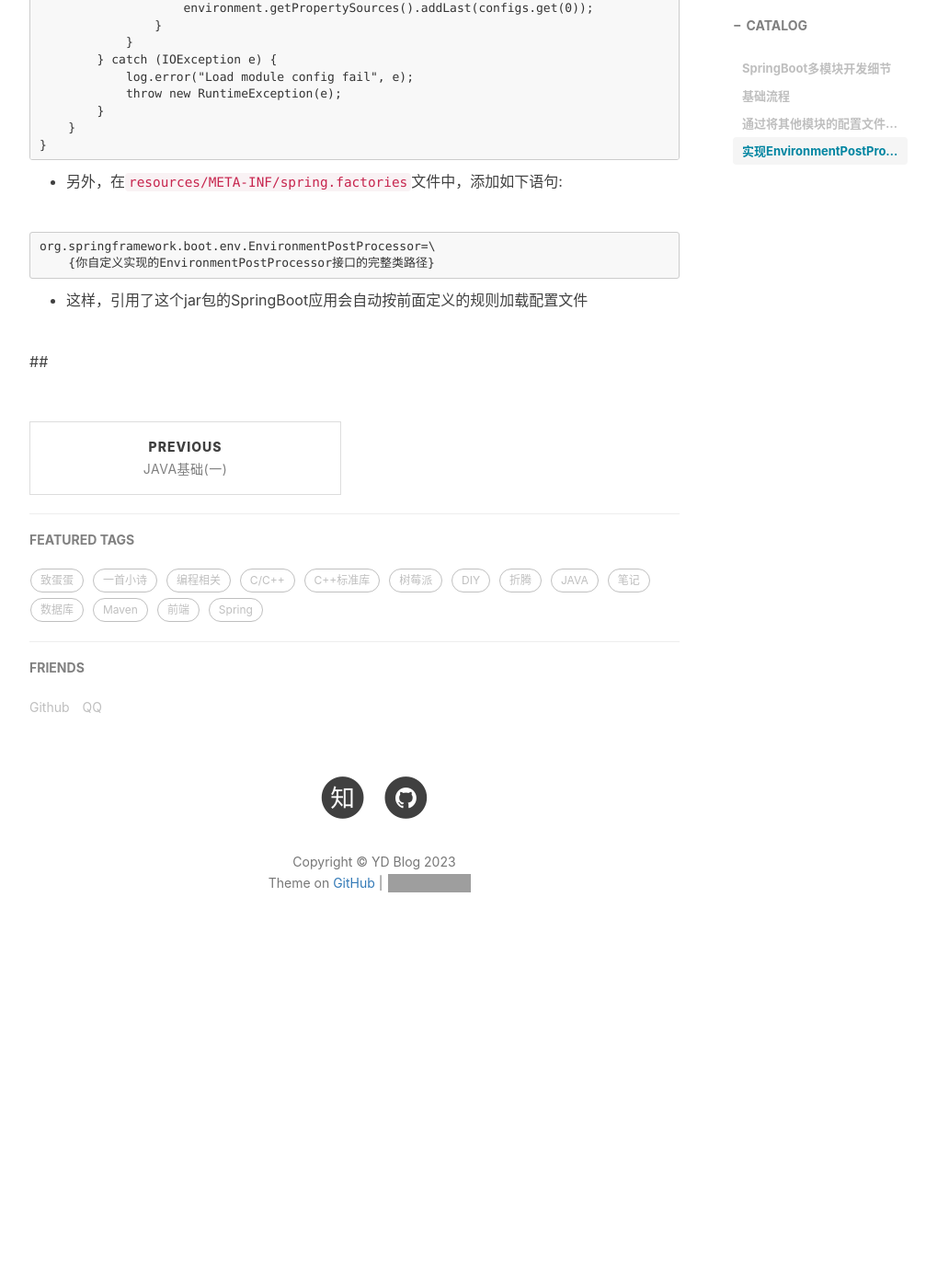
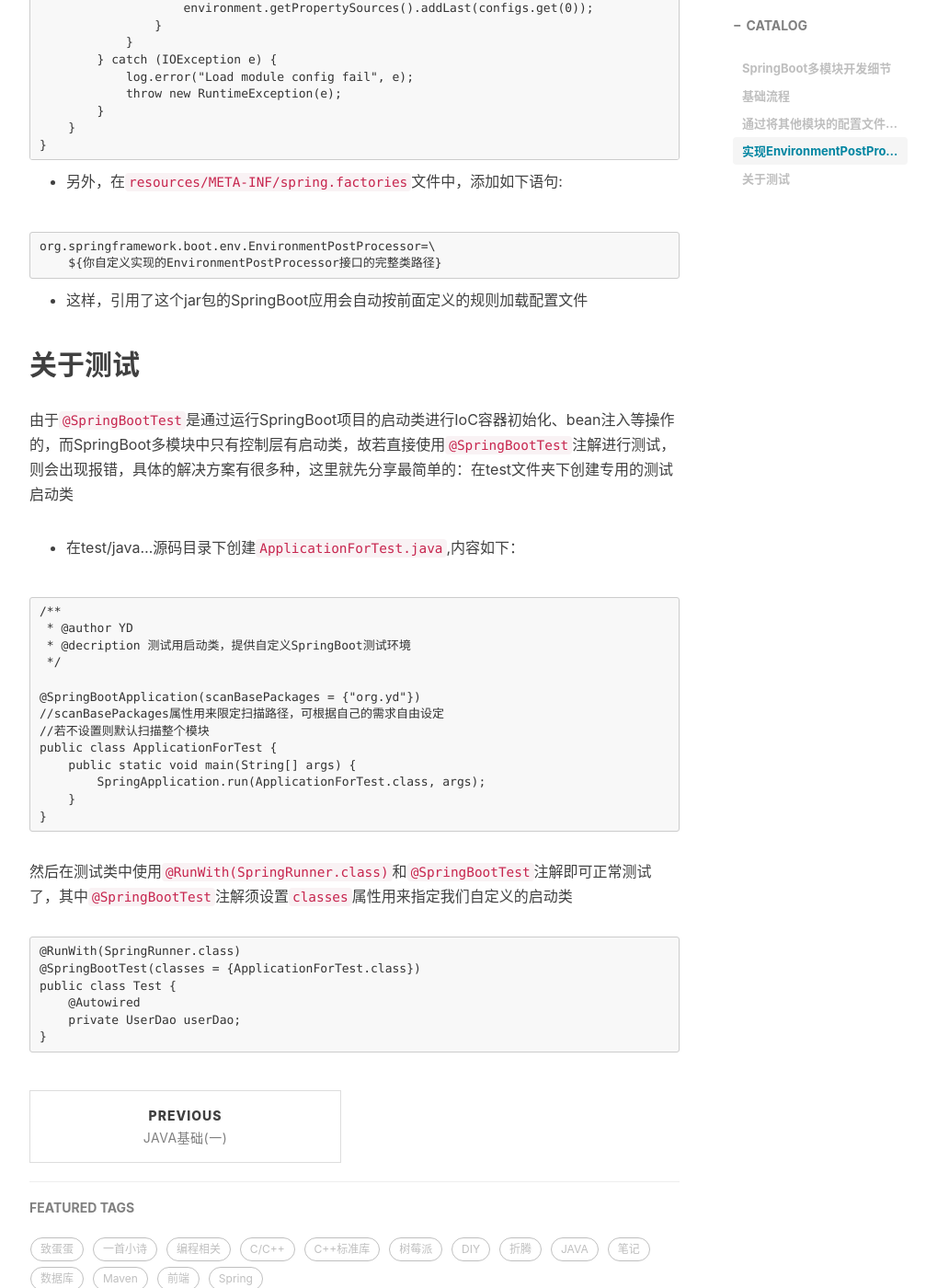
Before and after one commit to devilYD/devilYD.github.io, a Jekyll site: the page built from _posts/2022-12-14-SpringBoot多模块开发细节.md, in a window 1280 px wide and 1400 px high, scrolled down 5003 px. Shown: the whole window at 92% size, without its empty margins (233-1240 px from the left). Built offline with Jekyll 4.4.1, drawn with Linux system fonts in a browser that asks for light colours; nearby versions of some CDN libraries; comment, search, counter and statistics services are not loaded; before the commit the page ends 6067 px from its top, so only the background shows below that; some of the changed text lies outside the part shown; grey boxes are pictures that could not be loaded.

Commit message:
SpringBoot多模块测试通用解决方案

````diff
--- a/_posts/2022-12-14-SpringBoot多模块开发细节.md
+++ b/_posts/2022-12-14-SpringBoot多模块开发细节.md
@@ -249,7 +249,7 @@ public class SpringConfig {
 
 ### 通过将其他模块的配置文件视为另一个环境引入
 
-* SpringBoot支持多环境开发，只需要将配置文件命名为`application-{环境名}`即可视为另一个配置环境，使用时只需要在主配置文件中使用`spring.profiles.active`属性指定需要启用的环境即可
+* SpringBoot支持多环境开发，只需要将配置文件命名为`application-${环境名}`即可视为另一个配置环境，使用时只需要在主配置文件中使用`spring.profiles.active`属性指定需要启用的环境即可
 * 同理，在多模块开发时可以将其他模块的配置文件视为另一个环境配置文件，在主模块中将这些环境配置文件设置为启用即可
 
 ### 实现EnvironmentPostProcessor接口来将环境配置在Spring启动前注入
@@ -319,9 +319,40 @@ public class CommonConfigEnvironmentPostProcessor implements EnvironmentPostProc
 
 ```
 org.springframework.boot.env.EnvironmentPostProcessor=\
-    {你自定义实现的EnvironmentPostProcessor接口的完整类路径}
+    ${你自定义实现的EnvironmentPostProcessor接口的完整类路径}
 ```
 
 * 这样，引用了这个jar包的SpringBoot应用会自动按前面定义的规则加载配置文件
 
-##
+## 关于测试
+
+由于`@SpringBootTest`是通过运行SpringBoot项目的启动类进行IoC容器初始化、bean注入等操作的，而SpringBoot多模块中只有控制层有启动类，故若直接使用`@SpringBootTest`注解进行测试，则会出现报错，具体的解决方案有很多种，这里就先分享最简单的：在test文件夹下创建专用的测试启动类
+
+* 在test/java...源码目录下创建`ApplicationForTest.java`,内容如下：
+
+```JAVA
+/**
+ * @author YD
+ * @decription 测试用启动类，提供自定义SpringBoot测试环境
+ */
+
+@SpringBootApplication(scanBasePackages = {"org.yd"})
+//scanBasePackages属性用来限定扫描路径，可根据自己的需求自由设定
+//若不设置则默认扫描整个模块
+public class ApplicationForTest {
+    public static void main(String[] args) {
+        SpringApplication.run(ApplicationForTest.class, args);
+    }
+}
+```
+
+然后在测试类中使用`@RunWith(SpringRunner.class)`和`@SpringBootTest`注解即可正常测试了，其中`@SpringBootTest`注解须设置`classes`属性用来指定我们自定义的启动类
+
+```JAVA
+@RunWith(SpringRunner.class)
+@SpringBootTest(classes = {ApplicationForTest.class})
+public class Test {
+    @Autowired
+    private UserDao userDao;
+}
+```
````
